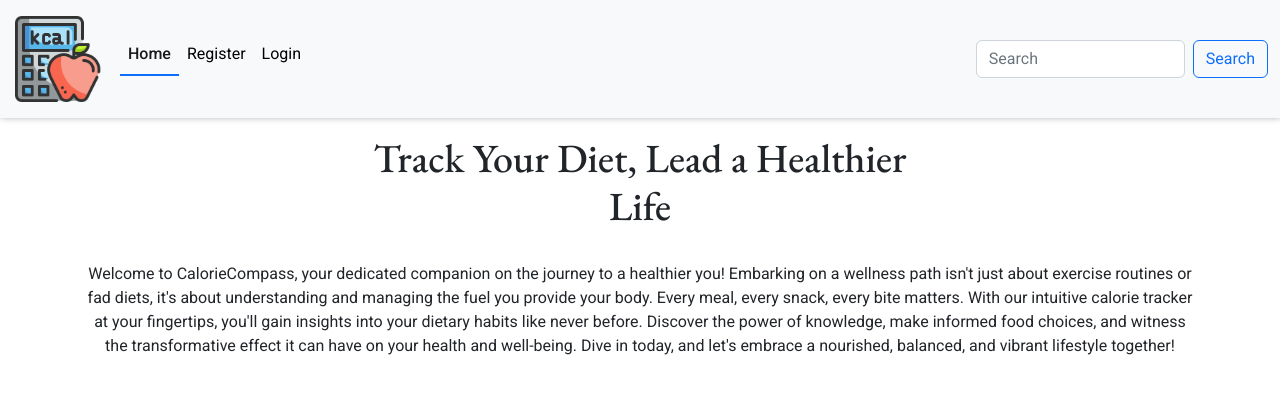
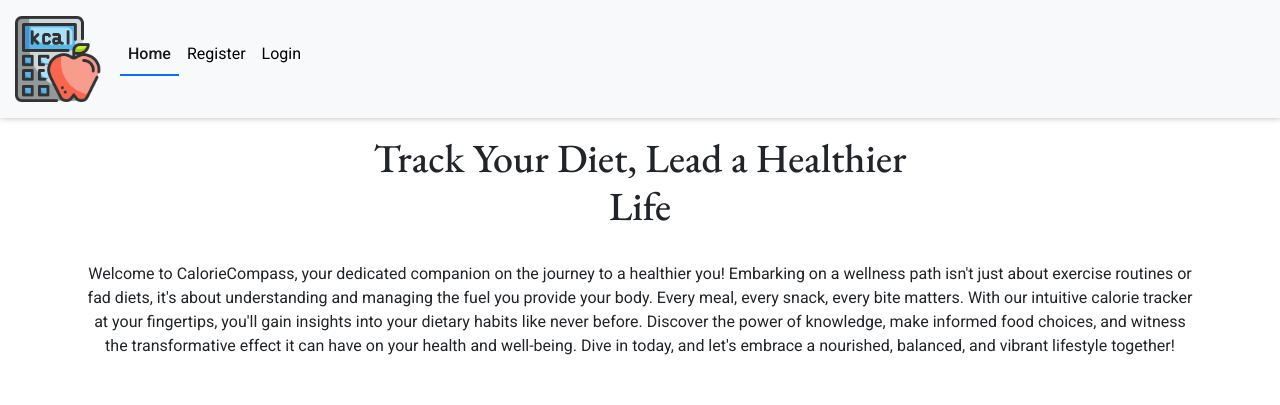
Before and after one commit to Code-Institute-Submissions/moabdelbasset-Project4, a Django app: page / in a window 1280 px wide. Shown: the top 405 px of the page. Run offline with Django 4.2, Linux system fonts and the light colour scheme; parts of the project's set-up code (start-up, migrations or seed data) failed here and were passed over; some libraries are stand-ins or nearby versions.

Commit message:
Removing search bar

```diff
--- a/main/settings.py
+++ b/main/settings.py
@@ -197,7 +197,5 @@ EMAIL_BACKEND = "django.core.mail.backends.smtp.EmailBackend"
 EMAIL_HOST = "smtp.gmail.com"
 EMAIL_PORT = 587
 EMAIL_USE_TLS = True
-# EMAIL_HOST_USER = "mohamed.ayman.hakim@gmail.com"
-# EMAIL_HOST_PASSWORD = "mzso gvqi tgvp ckvl"
 EMAIL_HOST_USER = os.environ.get("EMAIL_HOST_USER")
 EMAIL_HOST_PASSWORD = os.environ.get("EMAIL_HOST_PASSWORD")
--- a/templates/includes/header.html
+++ b/templates/includes/header.html
@@ -36,10 +36,6 @@
               {% endif %}
 
             </ul>
-            <form class="d-flex" role="search">
-              <input class="form-control me-2" type="search" placeholder="Search" aria-label="Search">
-              <button class="btn btn-outline-primary" type="submit">Search</button>
-            </form>
           </div>
         </div>
       </nav>
```
Also changed, not shown: db.sqlite3.
